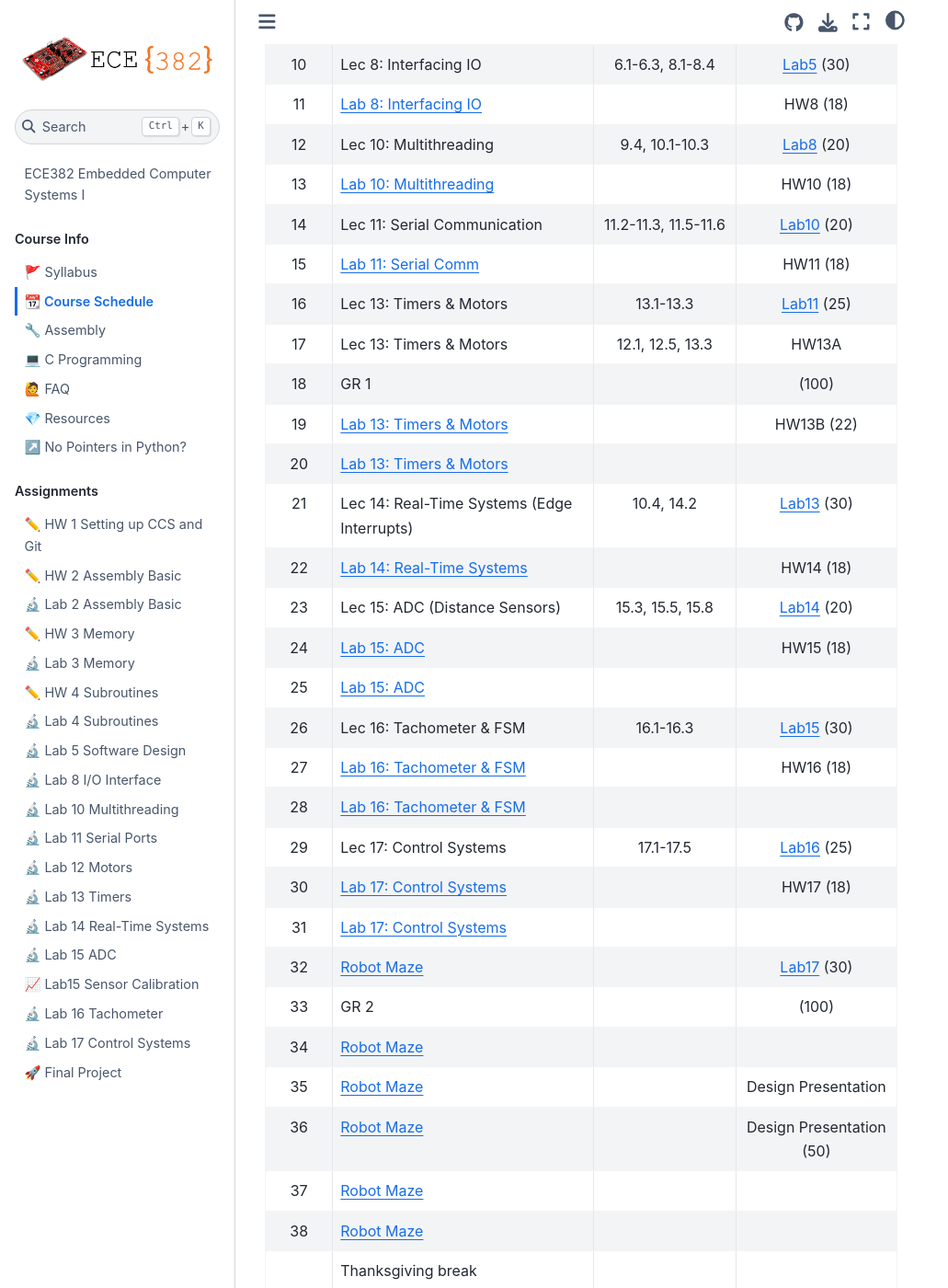
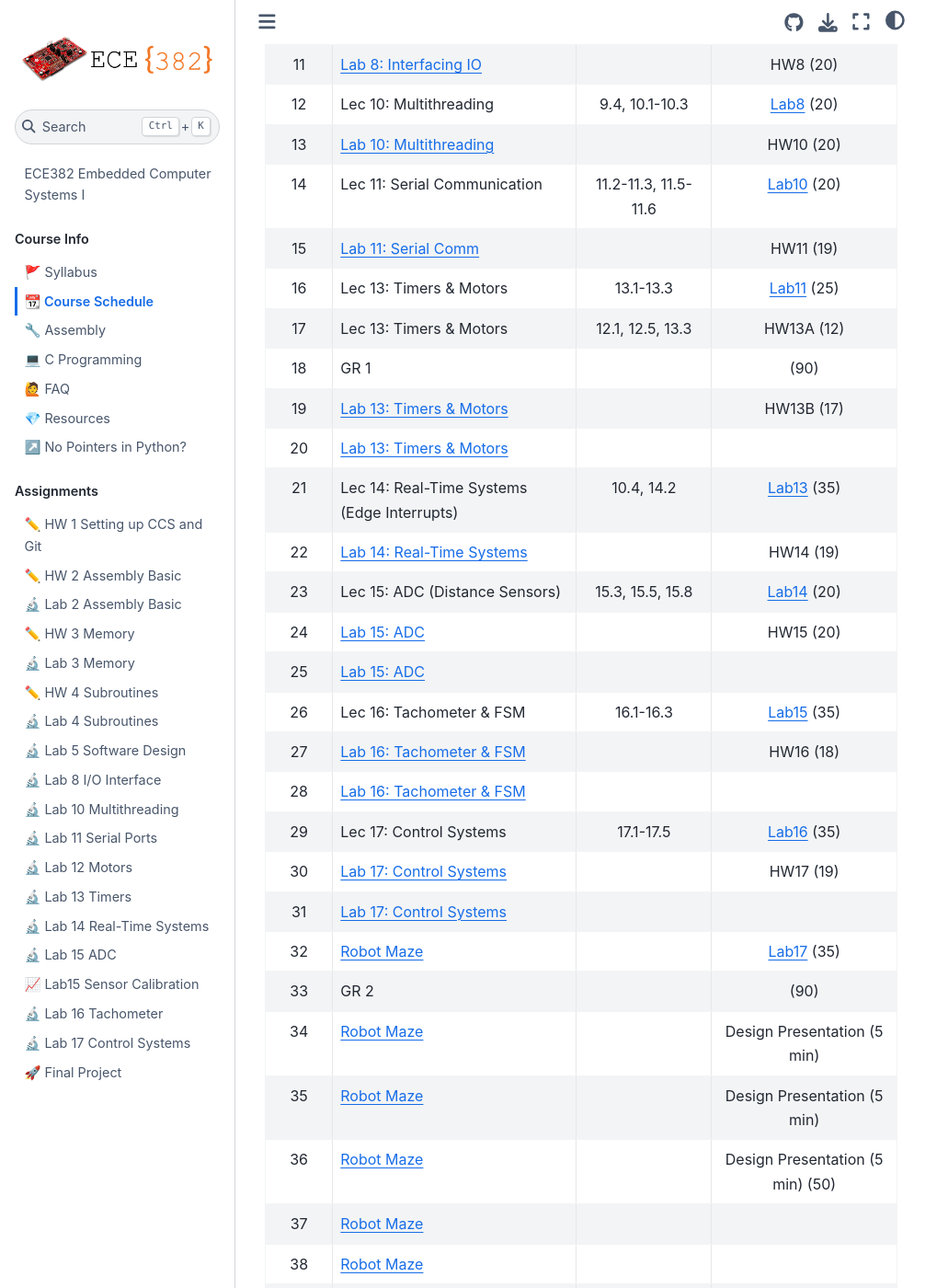
Before and after one commit to USAFA-ECE/ece382, a Jupyter Book: the page built from docs/schedule.md, in a window 1280 px wide and 1400 px high, scrolled down 807 px. Shown: the whole window at 92% size, without its empty margins (0-1031 px from the left). Built offline with Jupyter Book 1.0.4 settings and Sphinx 7.4.7 and the Sphinx Book theme 1.1.4, drawn with Linux system fonts in a browser that asks for light colours; some of the changed text lies outside the part shown.

Commit message:
Updated assignment scores

```diff
--- a/docs/schedule.md
+++ b/docs/schedule.md
@@ -8,42 +8,41 @@ This schedule is subject to change as appropriate.
 | Lesson |                           Topic                  |   Reading (Valvano)  |     Due: 0700 (Points)                    |
 |:------:|--------------------------------------------------|:--------------------:|:-----------------------------------------:|
 | 1      | Lec 1: Introduction                              | 1.1-1.2              |                                           |
-| 2      | Lec 2: Assembly Basic                            | 3.1-3.2.1, 3.3.1, 3.3.4-6| [HW1](Assignments/homework1.md)   (18)|
-| 3      | [Lab 2: Assembly Basic](Assignments/lab2.md)     |                      | [HW2](Assignments/homework2.md)       (18)|
-| 16 Aug |                                                  |                      | Skills Review                         (12)|
+| 2      | Lec 2: Assembly Basic                            | 3.1-3.2.1, 3.3.1, 3.3.4-6| [HW1](Assignments/homework1.md)   (17)|
+| 3      | [Lab 2: Assembly Basic](Assignments/lab2.md)     |                      | [HW2](Assignments/homework2.md)       (20)|
 | 4      | Lec 3: Memory                                    | 3.2.2, 3.3.2-3, 3.3.9| [Lab2](Assignments/lab2.md)           (20)|
-| 5      | [Lab 3: Memory](Assignments/lab3.md)             |                      | [HW3](Assignments/homework3.md)       (16)|
+| 5      | [Lab 3: Memory](Assignments/lab3.md)             |                      | [HW3](Assignments/homework3.md)       (20)|
 | 6      | Lec 4: Subroutines                               | 3.3.7-8, 3.4         | [Lab3](Assignments/lab3.md)           (20)|
-| 7      | [Lab 4: Subroutines](Assignments/lab4.md)        |                      | [HW4](Assignments/homework4.md)       (20)|
+| 7      | [Lab 4: Subroutines](Assignments/lab4.md)        |                      | [HW4](Assignments/homework4.md)       (19)|
 | 8      | Lec 5: Software Design                           | 4.1-4.2.4, 4.3       | [Lab4](Assignments/lab4.md)           (30)|
-| 9      | [Lab 5: Software Design](Assignments/lab5.md)    |                      | HW5                                   (18)|
-| 10     | Lec 8: Interfacing IO                            | 6.1-6.3, 8.1-8.4     | [Lab5](Assignments/lab5.md)           (30)|
-| 11     | [Lab 8: Interfacing IO](Assignments/lab8.md)     |                      | HW8                                   (18)|
+| 9      | [Lab 5: Software Design](Assignments/lab5.md)    |                      | HW5                                   (20)|
+| 10     | Lec 8: Interfacing IO                            | 6.1-6.3, 8.1-8.4     | [Lab5](Assignments/lab5.md)           (25)|
+| 11     | [Lab 8: Interfacing IO](Assignments/lab8.md)     |                      | HW8                                   (20)|
 | 12     | Lec 10: Multithreading                           | 9.4, 10.1-10.3       | [Lab8](Assignments/lab8.md)           (20)|
-| 13     | [Lab 10: Multithreading](Assignments/lab10.md)   |                      | HW10                                  (18)|
+| 13     | [Lab 10: Multithreading](Assignments/lab10.md)   |                      | HW10                                  (20)|
 | 14     | Lec 11: Serial Communication                     | 11.2-11.3, 11.5-11.6 | [Lab10](Assignments/lab10.md)         (20)|
-| 15     | [Lab 11: Serial Comm](Assignments/lab11.md)      |                      | HW11                                  (18)|
+| 15     | [Lab 11: Serial Comm](Assignments/lab11.md)      |                      | HW11                                  (19)|
 | 16     | Lec 13: Timers & Motors                          | 13.1-13.3            | [Lab11](Assignments/lab11.md)         (25)|
-| 17     | Lec 13: Timers & Motors                          | 12.1, 12.5, 13.3     | HW13A                                     |
-| 18     | GR 1                                             |                      |                                      (100)|
-| 19     | [Lab 13: Timers & Motors](Assignments/lab13.md) |                      | HW13B                                 (22)|
-| 20     | [Lab 13: Timers & Motors](Assignments/lab13.md) |                      |                                           |
-| 21     | Lec 14: Real-Time Systems (Edge Interrupts)      | 10.4, 14.2           | [Lab13](Assignments/lab13.md)         (30)|
-| 22     | [Lab 14: Real-Time Systems](Assignments/lab14.md)|                      | HW14                                  (18)|
+| 17     | Lec 13: Timers & Motors                          | 12.1, 12.5, 13.3     | HW13A                                 (12)|
+| 18     | GR 1                                             |                      |                                       (90)|
+| 19     | [Lab 13: Timers & Motors](Assignments/lab13.md)  |                      | HW13B                                 (17)|
+| 20     | [Lab 13: Timers & Motors](Assignments/lab13.md)  |                      |                                           |
+| 21     | Lec 14: Real-Time Systems (Edge Interrupts)      | 10.4, 14.2           | [Lab13](Assignments/lab13.md)         (35)|
+| 22     | [Lab 14: Real-Time Systems](Assignments/lab14.md)|                      | HW14                                  (19)|
 | 23     | Lec 15: ADC (Distance   Sensors)                 | 15.3, 15.5, 15.8     | [Lab14](Assignments/lab14.md)         (20)|
-| 24     | [Lab 15: ADC](Assignments/lab15.md)              |                      | HW15                                  (18)|
+| 24     | [Lab 15: ADC](Assignments/lab15.md)              |                      | HW15                                  (20)|
 | 25     | [Lab 15: ADC](Assignments/lab15.md)              |                      |                                           |
-| 26     | Lec 16: Tachometer & FSM         | 16.1-16.3            | [Lab15](Assignments/lab15.md)         (30)|
-| 27     | [Lab 16: Tachometer & FSM](Assignments/lab16.md)       |                      | HW16                                  (18)|
-| 28     | [Lab 16: Tachometer & FSM](Assignments/lab16.md)       |                      |                                           |
-| 29     | Lec 17: Control Systems                          | 17.1-17.5            | [Lab16](Assignments/lab16.md)         (25)|
-| 30     | [Lab 17: Control Systems](Assignments/lab17.md)  |                      | HW17                                  (18)|
+| 26     | Lec 16: Tachometer & FSM                         | 16.1-16.3            | [Lab15](Assignments/lab15.md)         (35)|
+| 27     | [Lab 16: Tachometer & FSM](Assignments/lab16.md) |                      | HW16                                  (18)|
+| 28     | [Lab 16: Tachometer & FSM](Assignments/lab16.md) |                      |                                           |
+| 29     | Lec 17: Control Systems                          | 17.1-17.5            | [Lab16](Assignments/lab16.md)         (35)|
+| 30     | [Lab 17: Control Systems](Assignments/lab17.md)  |                      | HW17                                  (19)|
 | 31     | [Lab 17: Control Systems](Assignments/lab17.md)  |                      |                                           |
-| 32     | [Robot Maze](Assignments/project.md)             |                      | [Lab17](Assignments/lab17.md)         (30)|
-| 33     | GR 2                                             |                      |                                      (100)|
-| 34     | [Robot Maze](Assignments/project.md)             |                      |                                           |
-| 35     | [Robot Maze](Assignments/project.md)             |                      | Design Presentation                       |
-| 36     | [Robot Maze](Assignments/project.md)             |                      | Design Presentation                   (50)|
+| 32     | [Robot Maze](Assignments/project.md)             |                      | [Lab17](Assignments/lab17.md)         (35)|
+| 33     | GR 2                                             |                      |                                       (90)|
+| 34     | [Robot Maze](Assignments/project.md)             |                      | Design Presentation (5 min)               |
+| 35     | [Robot Maze](Assignments/project.md)             |                      | Design Presentation (5 min)               |
+| 36     | [Robot Maze](Assignments/project.md)             |                      | Design Presentation (5 min)           (50)|
 | 37     | [Robot Maze](Assignments/project.md)             |                      |                                           |
 | 38     | [Robot Maze](Assignments/project.md)             |                      |                                           |
 |        | Thanksgiving break                               |                      |                                           |
```
